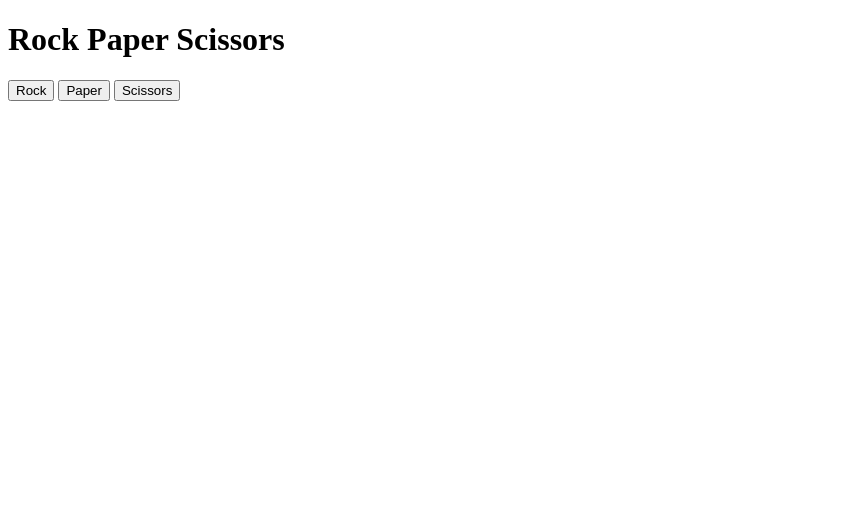
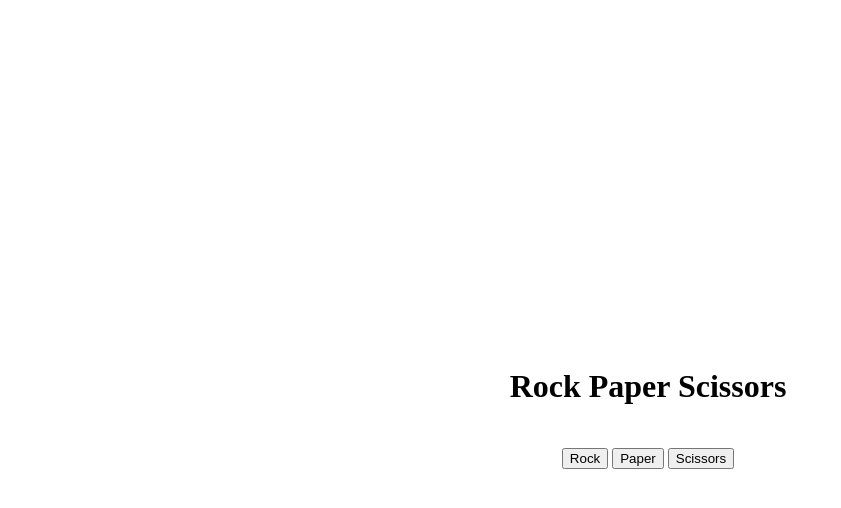
Before and after one commit to eduardoreyes007351208/odin-rps, a plain HTML site: page index.html in a window 1280 px wide. Shown: the whole page, without its empty margins (0-841 px from the left). Drawn offline with Linux system fonts and the light colour scheme.

Commit message:
feat: Style the page to center content

```diff
--- a/index.html
+++ b/index.html
@@ -8,6 +8,7 @@
     <link rel="stylesheet" href="./styles.css">
 </head>
 <body>
+    <div class="mainDiv">
         <h1>Rock Paper Scissors</h1>
         <div>
             <div id="resultsDiv">
@@ -18,5 +19,6 @@
             <button class="btns" id="paper">Paper</button>
             <button class="btns" id="scissors">Scissors</button>
         </div>
+    </div  >
 </body>
 </html>
--- a/styles.css
+++ b/styles.css
@@ -0,0 +1,11 @@
+body {
+    text-align: center;
+}
+
+.mainDiv {
+    width: 100vw;
+    height: 100vh;
+    display: flex;
+    flex-direction: column;
+    justify-content: center;
+}
```
Lines whose indentation alone changed are shown as unchanged.
